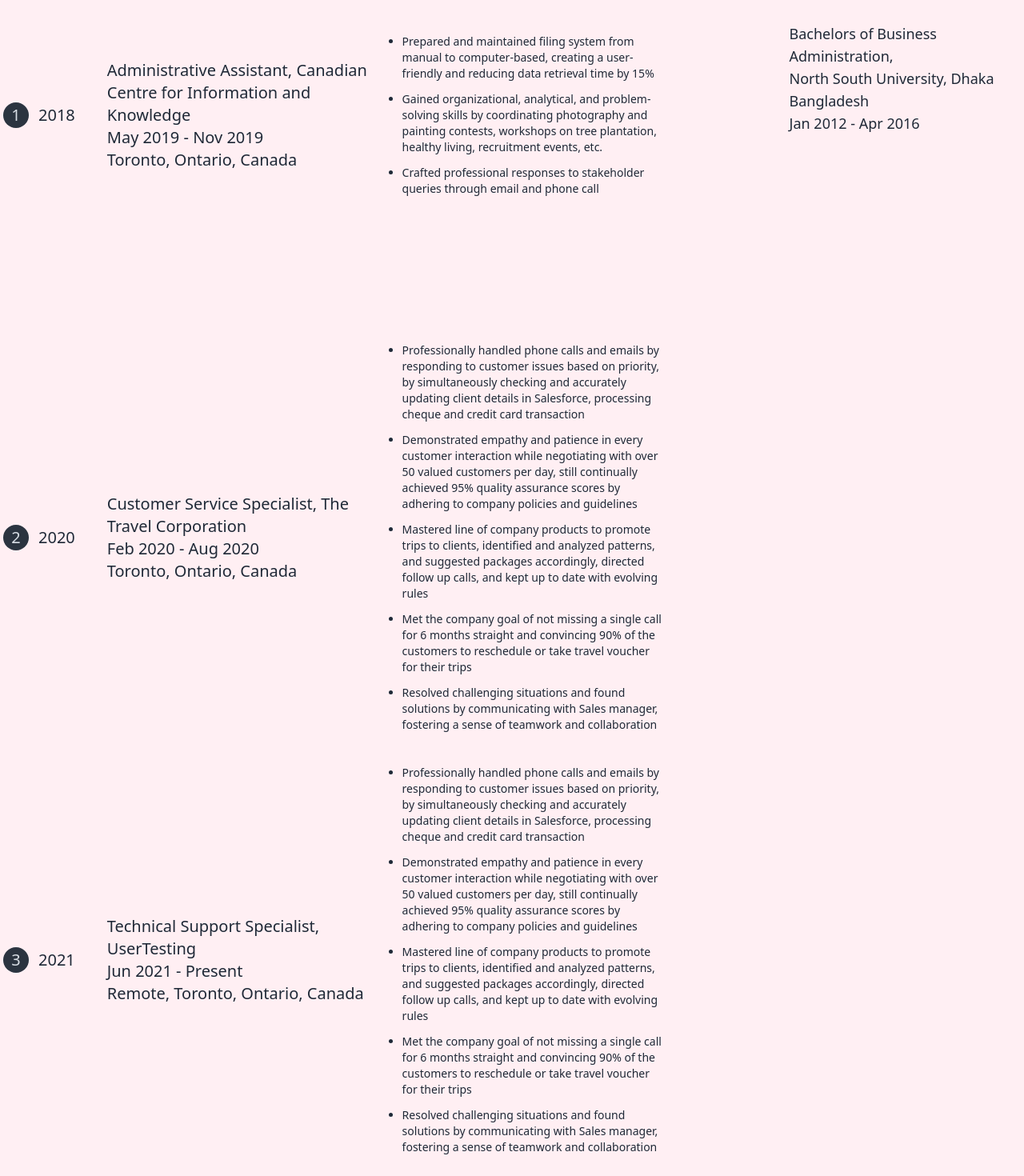
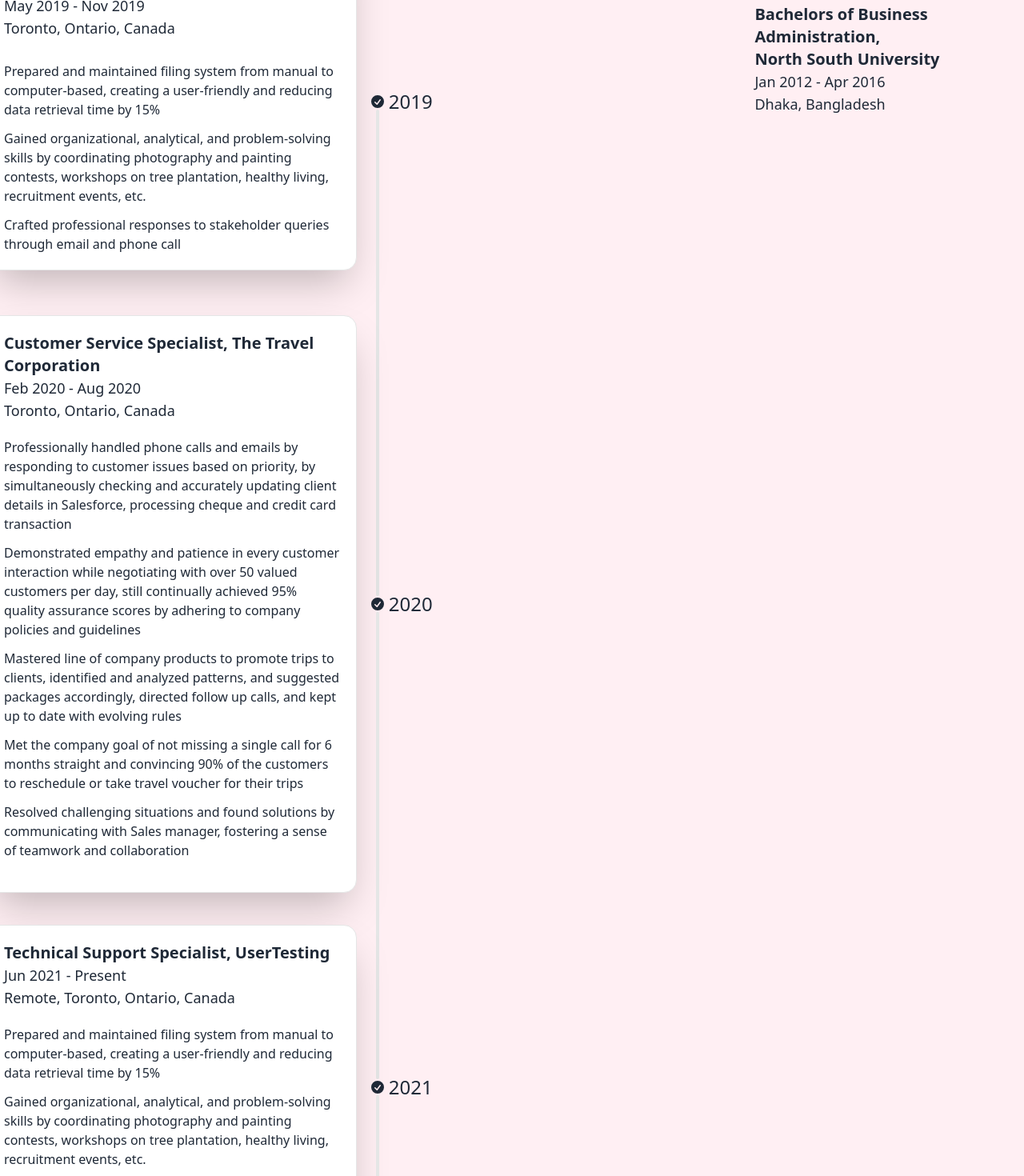
Before and after one commit to farzana-mohsin/portfolio-farzana_mohsin, a React (Vite) app in the folder portfolio-farzana/: page / in a window 1280 px wide. Shown: the part 2000-3470 px from the top of the page at 80% size. Built offline with nearby package versions, Linux system fonts and the light colour scheme.

Commit message:
change styling for education and experience section

```diff
--- a/portfolio-farzana/src/Components/EducationExperience.jsx
+++ b/portfolio-farzana/src/Components/EducationExperience.jsx
@@ -1,13 +1,200 @@
 const EducationExperience = () => {
   return (
     <div className='text-lg bg-[#ffeff3] py-16'>
-      <div className='flex flex-col lg:flex-row justify-center container mx-auto'>
-        <div className='ml-10 mr-10 lg:ml-0 lg:mr-0'>
+      <div className='flex flex-col lg:flex-row lg:justify-between container mx-auto'>
+        <div className='ml-10 lg:ml-0 lg:mr-0'>
           {/* Work Experience */}
           <h1 className='text-4xl font-bold text-center text-[#952940] pb-0 mb-10 lg:mb-0'>
             Work Experience
           </h1>
-          <ul className='steps steps-vertical'>
+
+          <ul className='timeline timeline-vertical'>
+            <li>
+              <div className='timeline-end text-2xl'>2019</div>
+              <div className='timeline-middle'>
+                <svg
+                  xmlns='http://www.w3.org/2000/svg'
+                  viewBox='0 0 20 20'
+                  fill='currentColor'
+                  className='h-5 w-5'
+                >
+                  <path
+                    fillRule='evenodd'
+                    d='M10 18a8 8 0 100-16 8 8 0 000 16zm3.857-9.809a.75.75 0 00-1.214-.882l-3.483 4.79-1.88-1.88a.75.75 0 10-1.06 1.061l2.5 2.5a.75.75 0 001.137-.089l4-5.5z'
+                    clipRule='evenodd'
+                  />
+                </svg>
+              </div>
+              <div className='timeline-start timeline-box my-7 p-5 m-4 w-full shadow-2xl'>
+                <p className='text-xl font-bold'>
+                  Administrative Assistant, Canadian Centre for Information and
+                  Knowledge
+                </p>
+                <p>May 2019 - Nov 2019</p>
+                <p>Toronto, Ontario, Canada</p>
+                <br />
+
+                <ul className='list-disc space-y-3 text-base'>
+                  <li>
+                    Prepared and maintained filing system from manual to
+                    computer-based, creating a user-friendly and reducing data
+                    retrieval time by 15%
+                  </li>
+                  <li>
+                    Gained organizational, analytical, and problem-solving
+                    skills by coordinating photography and painting contests,
+                    workshops on tree plantation, healthy living, recruitment
+                    events, etc.
+                  </li>
+                  <li>
+                    Crafted professional responses to stakeholder queries
+                    through email and phone call
+                  </li>
+                </ul>
+              </div>
+              <hr />
+            </li>
+            <li>
+              <hr />
+              <div className='timeline-end text-2xl'>2020</div>
+              <div className='timeline-middle'>
+                <svg
+                  xmlns='http://www.w3.org/2000/svg'
+                  viewBox='0 0 20 20'
+                  fill='currentColor'
+                  className='h-5 w-5'
+                >
+                  <path
+                    fillRule='evenodd'
+                    d='M10 18a8 8 0 100-16 8 8 0 000 16zm3.857-9.809a.75.75 0 00-1.214-.882l-3.483 4.79-1.88-1.88a.75.75 0 10-1.06 1.061l2.5 2.5a.75.75 0 001.137-.089l4-5.5z'
+                    clipRule='evenodd'
+                  />
+                </svg>
+              </div>
+              <div className='timeline-start timeline-box my-7 p-5 m-4 w-full shadow-2xl'>
+                <p className='font-bold text-xl'>
+                  Customer Service Specialist, The Travel Corporation
+                </p>
+                <p>Feb 2020 - Aug 2020</p>
+                <p>Toronto, Ontario, Canada</p>
+                <ul className='list-disc space-y-3 text-base my-5'>
+                  <li>
+                    Professionally handled phone calls and emails by responding
+                    to customer issues based on priority, by simultaneously
+                    checking and accurately updating client details in
+                    Salesforce, processing cheque and credit card transaction
+                  </li>
+                  <li>
+                    Demonstrated empathy and patience in every customer
+                    interaction while negotiating with over 50 valued customers
+                    per day, still continually achieved 95% quality assurance
+                    scores by adhering to company policies and guidelines
+                  </li>
+                  <li>
+                    Mastered line of company products to promote trips to
+                    clients, identified and analyzed patterns, and suggested
+                    packages accordingly, directed follow up calls, and kept up
+                    to date with evolving rules
+                  </li>
+                  <li>
+                    Met the company goal of not missing a single call for 6
+                    months straight and convincing 90% of the customers to
+                    reschedule or take travel voucher for their trips
+                  </li>
+                  <li>
+                    Resolved challenging situations and found solutions by
+                    communicating with Sales manager, fostering a sense of
+                    teamwork and collaboration
+                  </li>
+                </ul>
+              </div>
+              <hr />
+            </li>
+            <li>
+              <hr />
+              <div className='timeline-end text-2xl'>2021</div>
+              <div className='timeline-middle'>
+                <svg
+                  xmlns='http://www.w3.org/2000/svg'
+                  viewBox='0 0 20 20'
+                  fill='currentColor'
+                  className='h-5 w-5'
+                >
+                  <path
+                    fillRule='evenodd'
+                    d='M10 18a8 8 0 100-16 8 8 0 000 16zm3.857-9.809a.75.75 0 00-1.214-.882l-3.483 4.79-1.88-1.88a.75.75 0 10-1.06 1.061l2.5 2.5a.75.75 0 001.137-.089l4-5.5z'
+                    clipRule='evenodd'
+                  />
+                </svg>
+              </div>
+              <div className='timeline-start timeline-box my-3 p-5 m-4 w-full shadow-2xl'>
+                <p className='text-xl font-bold'>
+                  Technical Support Specialist, UserTesting
+                </p>
+                <p>Jun 2021 - Present</p>
+                <p>Remote, Toronto, Ontario, Canada</p>
+                <ul className='list-disc space-y-3 text-base my-5'>
+                  <li>
+                    Prepared and maintained filing system from manual to
+                    computer-based, creating a user-friendly and reducing data
+                    retrieval time by 15%
+                  </li>
+                  <li>
+                    Gained organizational, analytical, and problem-solving
+                    skills by coordinating photography and painting contests,
+                    workshops on tree plantation, healthy living, recruitment
+                    events, etc.
+                  </li>
+                  <li>
+                    Crafted professional responses to stakeholder queries
+                    through email and phone call
+                  </li>
+                </ul>
+              </div>
+              <hr />
+            </li>
+            {/* <li>
+              <hr />
+              <div className='timeline-start'>2007</div>
+              <div className='timeline-middle'>
+                <svg
+                  xmlns='http://www.w3.org/2000/svg'
+                  viewBox='0 0 20 20'
+                  fill='currentColor'
+                  className='h-5 w-5'
+                >
+                  <path
+                    fillRule='evenodd'
+                    d='M10 18a8 8 0 100-16 8 8 0 000 16zm3.857-9.809a.75.75 0 00-1.214-.882l-3.483 4.79-1.88-1.88a.75.75 0 10-1.06 1.061l2.5 2.5a.75.75 0 001.137-.089l4-5.5z'
+                    clipRule='evenodd'
+                  />
+                </svg>
+              </div>
+              <div className='timeline-end timeline-box'>iPhone</div>
+              <hr />
+            </li>
+            <li>
+              <hr />
+              <div className='timeline-start'>2015</div>
+              <div className='timeline-middle'>
+                <svg
+                  xmlns='http://www.w3.org/2000/svg'
+                  viewBox='0 0 20 20'
+                  fill='currentColor'
+                  className='h-5 w-5'
+                >
+                  <path
+                    fillRule='evenodd'
+                    d='M10 18a8 8 0 100-16 8 8 0 000 16zm3.857-9.809a.75.75 0 00-1.214-.882l-3.483 4.79-1.88-1.88a.75.75 0 10-1.06 1.061l2.5 2.5a.75.75 0 001.137-.089l4-5.5z'
+                    clipRule='evenodd'
+                  />
+                </svg>
+              </div>
+              <div className='timeline-end timeline-box'>Apple Watch</div>
+            </li> */}
+          </ul>
+
+          {/* <ul className='steps steps-vertical'>
             <div className='flex flex-col lg:flex-row gap-3 lg:gap-10 items-center'>
               <li className='step step-neutral text-xl'>2018</li>
               <p className='lg:w-1/3 text-xl'>
@@ -109,20 +296,19 @@ const EducationExperience = () => {
                 </li>
               </ul>
             </div>
-
-            {/* <li className='step'>Receive Product</li> */}
-          </ul>
+          </ul> */}
         </div>
-        <div className='ml-10 mr-10 lg:ml-0 lg:mr-0 lg:w-1/2 my-10 lg:my-1'>
+        <div className='ml-10 mr-10 lg:ml-0 lg:mr-0 lg:w-full my-10 lg:my-1'>
           {/* Education Background */}
           <h1 className='text-4xl font-bold text-[#952940] lg:pb-10 '>
             Education Background
           </h1>
-          <h2 className='mt-8 lg:mt-16'>
+          <h2 className='mt-8 font-bold text-xl'>
             Bachelors of Business Administration,
           </h2>
-          <p> North South University, Dhaka Bangladesh</p>
+          <p className='font-bold text-xl'>North South University</p>
           <p>Jan 2012 - Apr 2016</p>
+          <p>Dhaka, Bangladesh</p>
         </div>
       </div>
     </div>
--- a/portfolio-farzana/src/Components/Navbar.jsx
+++ b/portfolio-farzana/src/Components/Navbar.jsx
@@ -2,7 +2,7 @@ import { useRef } from "react";
 
 // import { MdOutlineVolunteerActivism } from "react-icons/md";
 
-const Navbar = ({}) => {
+const Navbar = () => {
   const ref = useRef(null);
   const handleSkillsResume = () => {
     ref.current?.scrollIntoView({ behavior: "smooth" });
--- a/portfolio-farzana/src/Components/Projects.jsx
+++ b/portfolio-farzana/src/Components/Projects.jsx
@@ -201,7 +201,7 @@ const Projects = () => {
                   </li>
                   <li>
                     <Link
-                      className='hover:bg-[#f78da7]'
+                      className='hover:bg-[#f78da7] text-xl'
                       to='https://github.com/farzana-mohsin/holity-client'
                     >
                       Client Side Link
--- a/portfolio-farzana/src/Components/SkillsResume.jsx
+++ b/portfolio-farzana/src/Components/SkillsResume.jsx
@@ -19,7 +19,7 @@ const SkillsResume = () => {
 
   return (
     <div className='mx-auto my-24 container'>
-      <h2 className='text-4xl font-bold text-center text-[#952940] pb-0 my-20'>
+      <h2 className='text-5xl font-bold text-center text-[#952940] pb-0 my-20'>
         Skills and Resume
       </h2>
       <div className='flex flex-col lg:flex-row items-center justify-evenly'>
```
